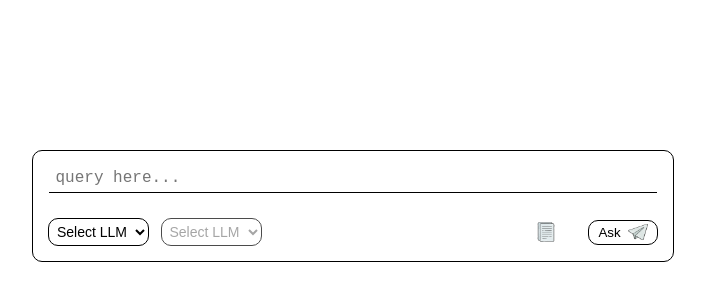
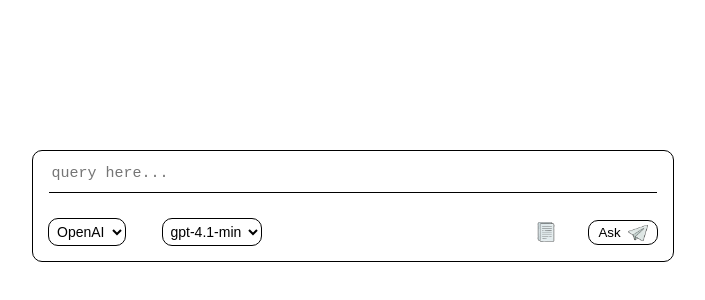
Before and after one commit to r00kieAd/ai-chatbot-ui, a React (Vite) app in the folder chatbot/: page / in a window 1280 px wide. Shown: the part 194-494 px from the top of the page, without its empty margins (287-992 px from the left). Built offline with nearby package versions, Linux system fonts and the light colour scheme.

Commit message:
updated dropdown config and updated css

```diff
--- a/chatbot/src/app.css
+++ b/chatbot/src/app.css
@@ -28,13 +28,13 @@
   height: 32px;
   min-height: 24px;
   max-height: 100px;
-  padding: 7px;
+  padding: 3px;
   outline: none;
   overflow: hidden;
   overflow-y: auto;
   resize: none;
   background: transparent;
-  font-size: 16px;
+  font-size: 15px;
   line-height: 20px;
   box-sizing: border-box;
   border: none;
@@ -49,6 +49,9 @@
   align-items: center;
   width: auto;
 }
+#parent #mainContainer #innerContainer #inputContainer #toolBox .pointer {
+  cursor: pointer;
+}
 #parent #mainContainer #innerContainer #inputContainer #toolBox #leftCompartment {
   display: flex;
   flex-direction: row;
@@ -57,6 +60,9 @@
   width: 35%;
 }
 #parent #mainContainer #innerContainer #inputContainer #toolBox #leftCompartment .dropContainer select {
+  min-width: 75px;
+  max-width: 100px;
+  overflow: hidden;
   border: 1px solid black;
   border-radius: 10px;
   padding: 4px;
@@ -80,6 +86,7 @@
   width: 20px;
 }
 #parent #mainContainer #innerContainer #inputContainer #toolBox #rightCompartment #fileContainer .attach-count {
+  cursor: default;
   font-size: 12.5px;
 }
 #parent #mainContainer #innerContainer #inputContainer #toolBox #rightCompartment #fileContainer #attachment {
@@ -101,6 +108,6 @@
   color: black;
 }
 #parent #mainContainer #innerContainer #inputContainer #toolBox #rightCompartment #sendContainer .button-img img {
-  margin-top: 2px;
+  margin-top: 4px;
   width: 20px;
 }/*# sourceMappingURL=app.css.map */
--- a/chatbot/src/app.scss
+++ b/chatbot/src/app.scss
@@ -1,3 +1,4 @@
+
 $parentContainerWidth: 100%;
 $parentContainerHeight: auto;
 $mainContainerWidth: 40rem;
@@ -7,9 +8,11 @@ $textAreaWidth: 95%;
 $textAreaHeight: 32px;
 $textAreaMinHeight: 24px;
 $textAreaMaxHeight: 100px;
-$textAreaPadding: 7px;
-$textAreaFontSize: 16px;
+$textAreaPadding: 3px;
+$textAreaFontSize: 15px;
 $textAreaLineHeight: 20px;
+$dropdownMinWidth: 75px;
+$dropDownMaxWidth: 100px;
 $sendButtonWidth: 70px;
 $sendButtonHeight: 25px;
 
@@ -76,7 +79,7 @@ $sendButtonHeight: 25px;
                             height: $textAreaHeight;
                             min-height: $textAreaMinHeight;
                             max-height: $textAreaMaxHeight;
-                            padding: 7px;
+                            padding: $textAreaPadding;
                             outline: none;
                             overflow: hidden;
                             overflow-y: auto;
@@ -96,11 +99,18 @@ $sendButtonHeight: 25px;
                     margin: 15px;
                     @include flex-space-between(auto);
 
+                    .pointer {
+                        cursor: pointer;
+                    }
+
                     #leftCompartment {
                         @include flex-space-between(35%);
 
                         .dropContainer {
                             select {
+                                min-width: $dropdownMinWidth;
+                                max-width: $dropDownMaxWidth;
+                                overflow: hidden;
                                 border: 1px solid black;
                                 border-radius: $mainContainerBorderRadius;
                                 padding: 4px;
@@ -131,6 +141,7 @@ $sendButtonHeight: 25px;
                             }
 
                             .attach-count {
+                                cursor:default;
                                 font-size: 12.5px;
                             }
 
@@ -150,7 +161,7 @@ $sendButtonHeight: 25px;
 
                             .button-img {
                                 img {
-                                    margin-top: 2px;
+                                    margin-top: 4px;
                                     width: 20px;
                                 }
                             }
--- a/chatbot/src/components/input_component.tsx
+++ b/chatbot/src/components/input_component.tsx
@@ -1,17 +1,21 @@
-import { useEffect, useState } from 'react';
+import React, { useEffect, useState } from 'react';
 import send from '../assets/send.png';
 import attach from '../assets/document.png';
+import LLMs from '../configs/available_llm_models.json';
+
 
 const InputBox: React.FC = () => {
 
     const [inputVal, setInputVal] = useState<string | undefined>(undefined);
     const [asked, setAsked] = useState<boolean>(false);
     const [attachCount, setAttachCount] = useState<number>(0);
+    const [llmID, setllmID] = useState<string>("1");
     const textareaEle = document.querySelector('textarea') as HTMLTextAreaElement | undefined;
+    const [llms, setLlms] = useState<string[]>([]);
+    const [models, setModels] = useState<string[]>([]);
 
     useEffect(() => {
         if (asked) {
-            alert(inputVal);
             setAsked(false);
             setInputVal("");
             if (textareaEle) {
@@ -21,17 +25,54 @@ const InputBox: React.FC = () => {
         }
     }, [asked]);
 
+    useEffect(() => {
+        const allLLMs: string[] = LLMs.ALL.map(e => e.name);
+        setLlms(allLLMs);
+        fetchModels();
+    }, [llmID]);
+
     const getInput = (event: React.FormEvent<HTMLTextAreaElement>) => {
         const textarea = event.currentTarget;
-        textarea.style.height = '24px';
+        textarea.style.height = '32px';
         const scrollHeight = textarea.scrollHeight;
         textarea.style.height = Math.min(scrollHeight, 100) + 'px';
         const val = textarea.value;
         setInputVal(val);
     };
 
+    const fetchModels = () => {
+
+        let allModels: string[] = [];
+        console.log(llmID);
+        console.log(typeof(llmID));
+        switch (llmID) {
+            case "1":
+                allModels =  LLMs.M1.MODELS.map(e => e.model);
+                break;
+            case "2":
+                allModels =  LLMs.M2.MODELS.map(e => e.model);
+                break;
+            default:
+                allModels =  ["none"];
+                break;
+        }
+
+        setModels(allModels);
+        console.log(allModels);
+    }
+
+    const changeModel = (event: React.FormEvent<HTMLSelectElement>) => {
+        const select = event.currentTarget;
+        const selectedOption = select.options[select.selectedIndex];
+        const selectedId = selectedOption.id;
+        setllmID(selectedId);
+    }
+
     const triggerSend = () => {
-        if (!inputVal) return;
+        if (!inputVal) {
+            return;
+        };
+
         setAsked(true);
     }
 
@@ -46,28 +87,28 @@ const InputBox: React.FC = () => {
             <div id="toolBox">
                 <div id="leftCompartment">
                     <div id="llmDropContainer" className='dropContainer'>
-                        <select name="llmDrop" id="llmDrop">
-                            <option value="">Select LLM</option>
-                            <option id="1" value="openai">OpenAI</option>
-                            <option id="2" value="gemini">Gemini</option>
+                        <select name="llmDrop" id="llmDrop" onChange={changeModel} className='pointer'>
+                            {llms.map((e, i) => (
+                                <option id={(i + 1).toString()} value={e}>{e}</option>
+                            ))}
                         </select>
                     </div>
                     <div id="modelDropContainer" className='dropContainer'>
-                        <select name="modelDrop" id="modelDrop" disabled>
-                            <option value="">Select LLM</option>
-                            <option value="openai">OpenAI</option>
-                            <option value="gemini">Gemini</option>
+                        <select name="modelDrop" id="modelDrop" className='pointer'>
+                            {models.map((e) => (
+                                <option value={e}>{e}</option>
+                            ))}
                         </select>
                     </div>
                 </div>
                 <div id="rightCompartment">
                     <div id="fileContainer">
-                        <label htmlFor="attachment"><span className='attach-img'><img src={attach} alt="File Attach" id="fileTransferGif" /></span></label>
+                        <label htmlFor="attachment" className='pointer'><span className='attach-img'><img src={attach} alt="File Attach" id="fileTransferGif" /></span></label>
                         <span className='attach-count'>&nbsp;{attachCount > 0 ? attachCount : ''}</span>
                         <input type="file" name="attachment" id="attachment" />
                     </div>
                     <div id="sendContainer">
-                        <button className='button send-button' onClick={triggerSend}><span className='button-text'>Ask</span><span className='button-img'><img src={send} alt="Send Transfer" id="fileTransferGif" /></span></button>
+                        <button className='button send-button pointer' onClick={triggerSend}><span className='button-text'>Ask</span><span className='button-img'><img src={send} alt="Send Transfer" id="fileTransferGif" /></span></button>
                     </div>
                 </div>
             </div>
--- /dev/null
+++ b/chatbot/src/configs/available_llm_models.json
@@ -0,0 +1,20 @@
+{
+    "ALL": [
+        {"id": "M1", "name": "OpenAI"},
+        {"id":"M2", "name": "Gemini"}
+    ],
+    "M1": {
+        "FOR": "OpenAI",
+        "MODELS": [
+            {"model": "gpt-4.1-mini"},
+            {"model": "gpt-4.1"}
+        ]
+    },
+    "M2": {
+        "FOR": "Gemini",
+        "MODELS": [
+            {"model": "gemini-2.5-flash"},
+            {"model": "gemini-2.5-pro"}
+        ]
+    }
+}
--- /dev/null
+++ b/chatbot/src/configs/endpoints.json
@@ -0,0 +1,5 @@
+{
+    "BASE": "",
+    "UPLOAD": "",
+    "ASK": ""
+}
```
Also changed, not shown: chatbot/src/configs/cssData.tsx (added), 2 other files (tests, documents, lock files or other folders).
